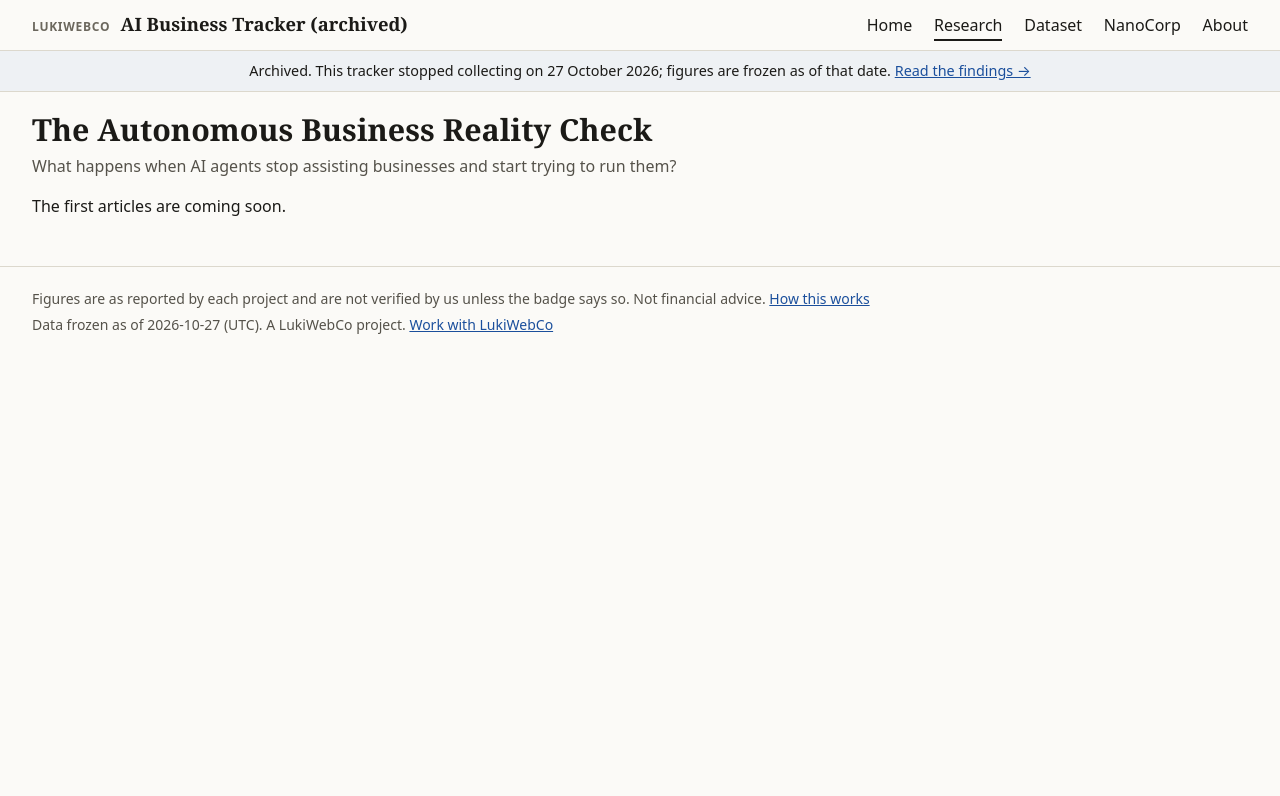
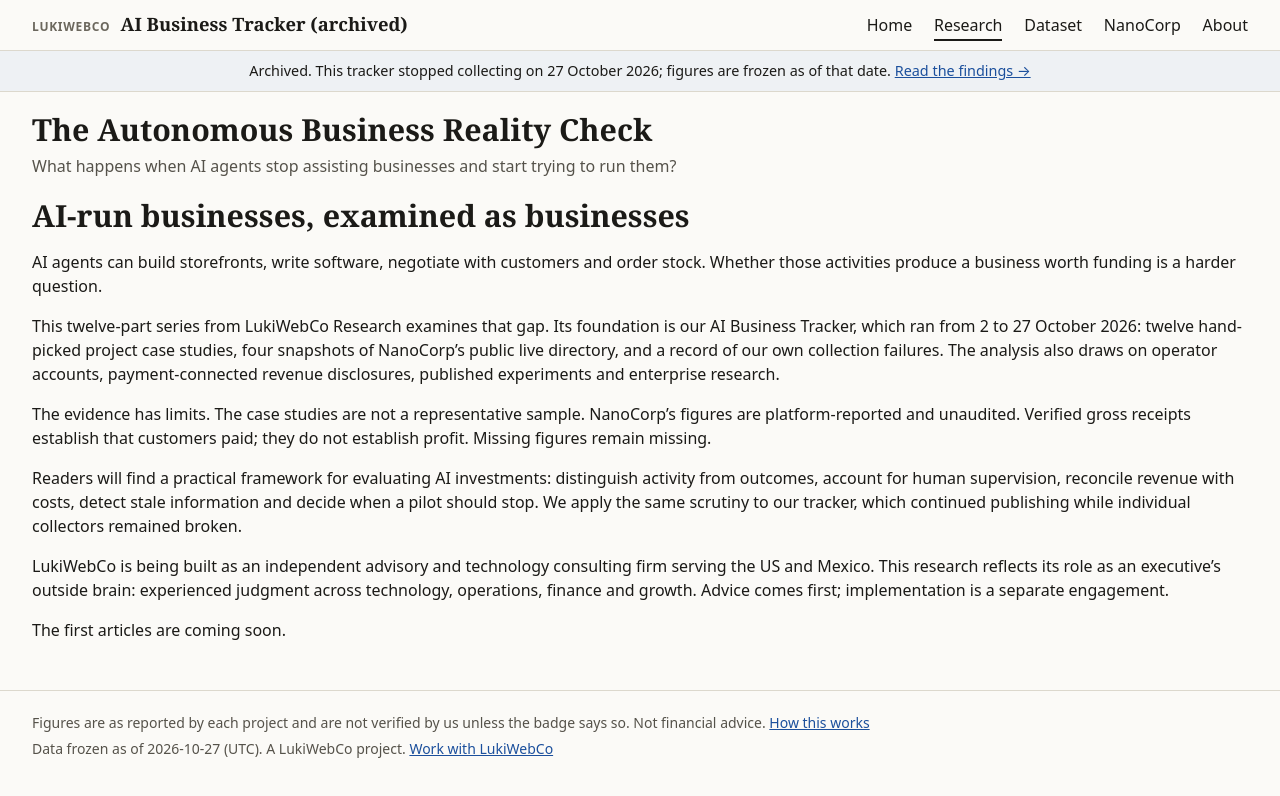
Before and after one commit to LukiWebCo/tracker-site, a plain HTML site: page research/index.html in a window 1280 px wide. Drawn offline with Linux system fonts and the light colour scheme.

Commit message:
Site build 2026-10-27 (archived, research index)

```diff
--- a/research/index.html
+++ b/research/index.html
@@ -25,7 +25,12 @@
 <div class="archivebanner" role="note">Archived. This tracker stopped collecting on 27 October 2026; figures are frozen as of that date. <a href="../research/">Read the findings →</a></div><main id="main" class="wrap">
 <h1>The Autonomous Business Reality Check</h1>
 <p class="lede">What happens when AI agents stop assisting businesses and start trying to run them?</p>
-
+<h1>AI-run businesses, examined as businesses</h1>
+<p>AI agents can build storefronts, write software, negotiate with customers and order stock. Whether those activities produce a business worth funding is a harder question.</p>
+<p>This twelve-part series from LukiWebCo Research examines that gap. Its foundation is our AI Business Tracker, which ran from 2 to 27 October 2026: twelve hand-picked project case studies, four snapshots of NanoCorp’s public live directory, and a record of our own collection failures. The analysis also draws on operator accounts, payment-connected revenue disclosures, published experiments and enterprise research.</p>
+<p>The evidence has limits. The case studies are not a representative sample. NanoCorp’s figures are platform-reported and unaudited. Verified gross receipts establish that customers paid; they do not establish profit. Missing figures remain missing.</p>
+<p>Readers will find a practical framework for evaluating AI investments: distinguish activity from outcomes, account for human supervision, reconcile revenue with costs, detect stale information and decide when a pilot should stop. We apply the same scrutiny to our tracker, which continued publishing while individual collectors remained broken.</p>
+<p>LukiWebCo is being built as an independent advisory and technology consulting firm serving the US and Mexico. This research reflects its role as an executive’s outside brain: experienced judgment across technology, operations, finance and growth. Advice comes first; implementation is a separate engagement.</p>
 <p>The first articles are coming soon.</p></main>
 <footer class="site">
   <div class="wrap">
```
